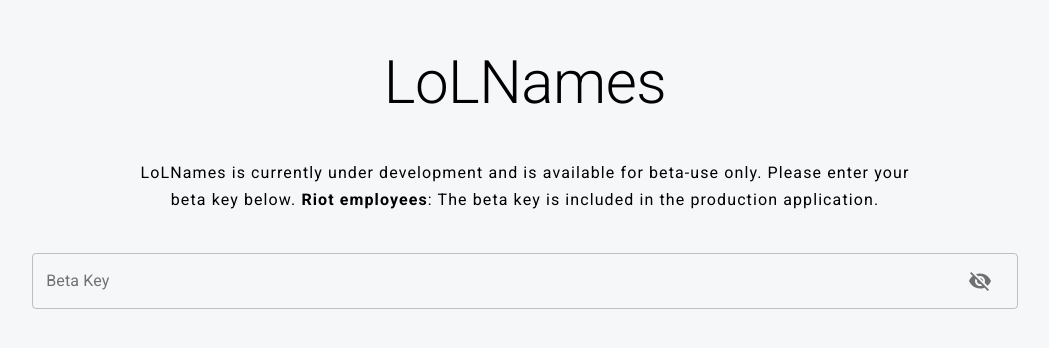
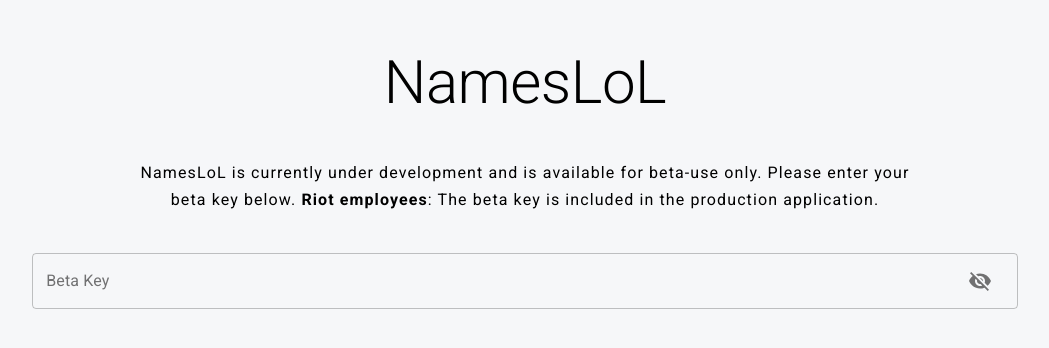
Before and after one commit to bricefrisco/Archive-NamesLoL, a React (Create React App) app in the folder frontend/: page / in a window 1280 px wide. Shown: the part 222-570 px from the top of the page, without its empty margins (115-1164 px from the left). Built offline with nearby package versions, Linux system fonts and the light colour scheme.

Commit message:
Soft-code backend endpoint URI

```diff
--- a/frontend/src/components/BetaAuth.tsx
+++ b/frontend/src/components/BetaAuth.tsx
@@ -71,9 +71,9 @@
 
     return (
         <Container className={classes.container}>
-            <Typography className={classes.title} variant='h2' component='h1'>LoLNames</Typography>
+            <Typography className={classes.title} variant='h2' component='h1'>NamesLoL</Typography>
             <Typography className={classes.desc}>
-                LoLNames is currently under development and is available for beta-use only. Please enter your beta key
+                NamesLoL is currently under development and is available for beta-use only. Please enter your beta key
                 below.{' '}
                 <strong>Riot employees</strong>: The beta key is included in the production application.
             </Typography>
```
